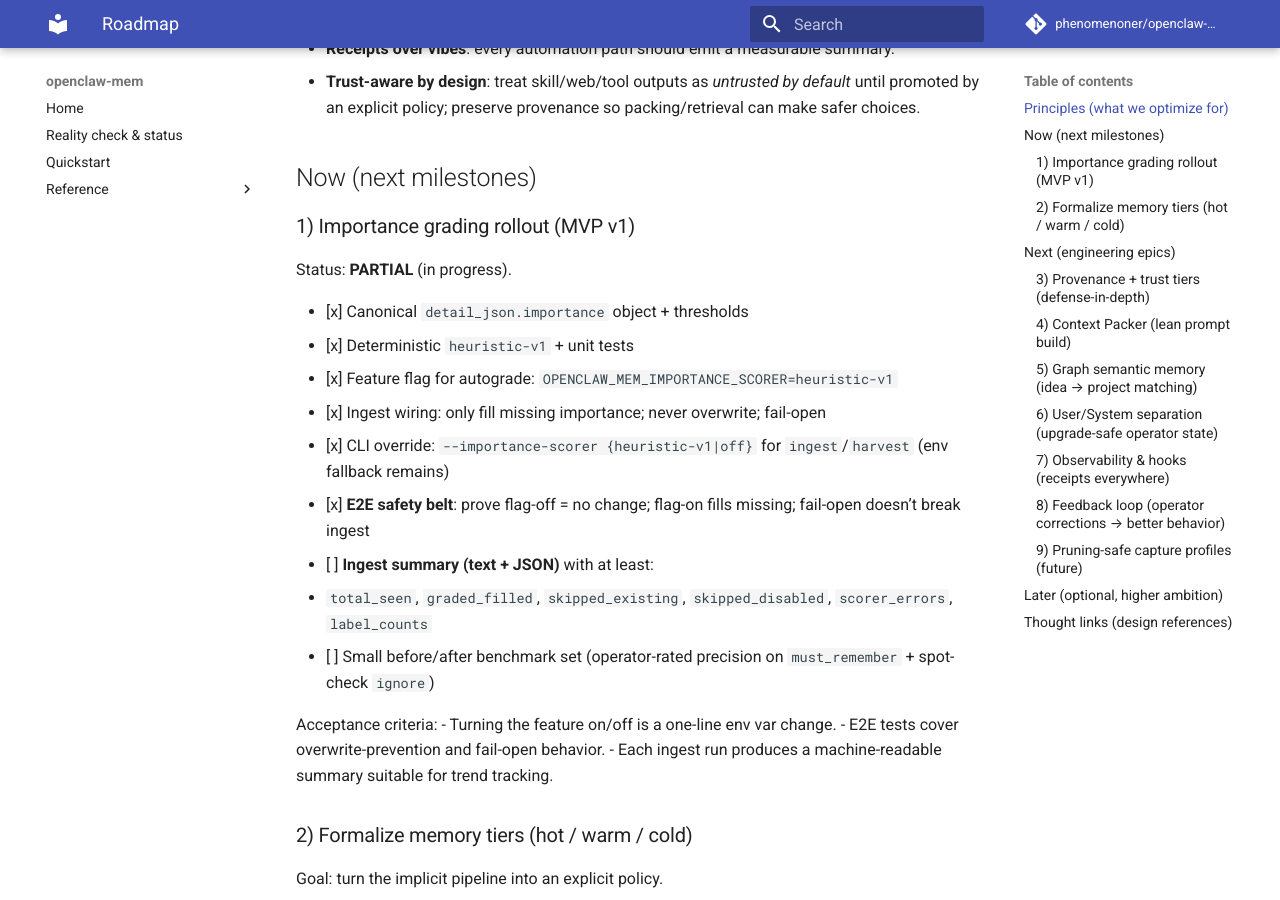
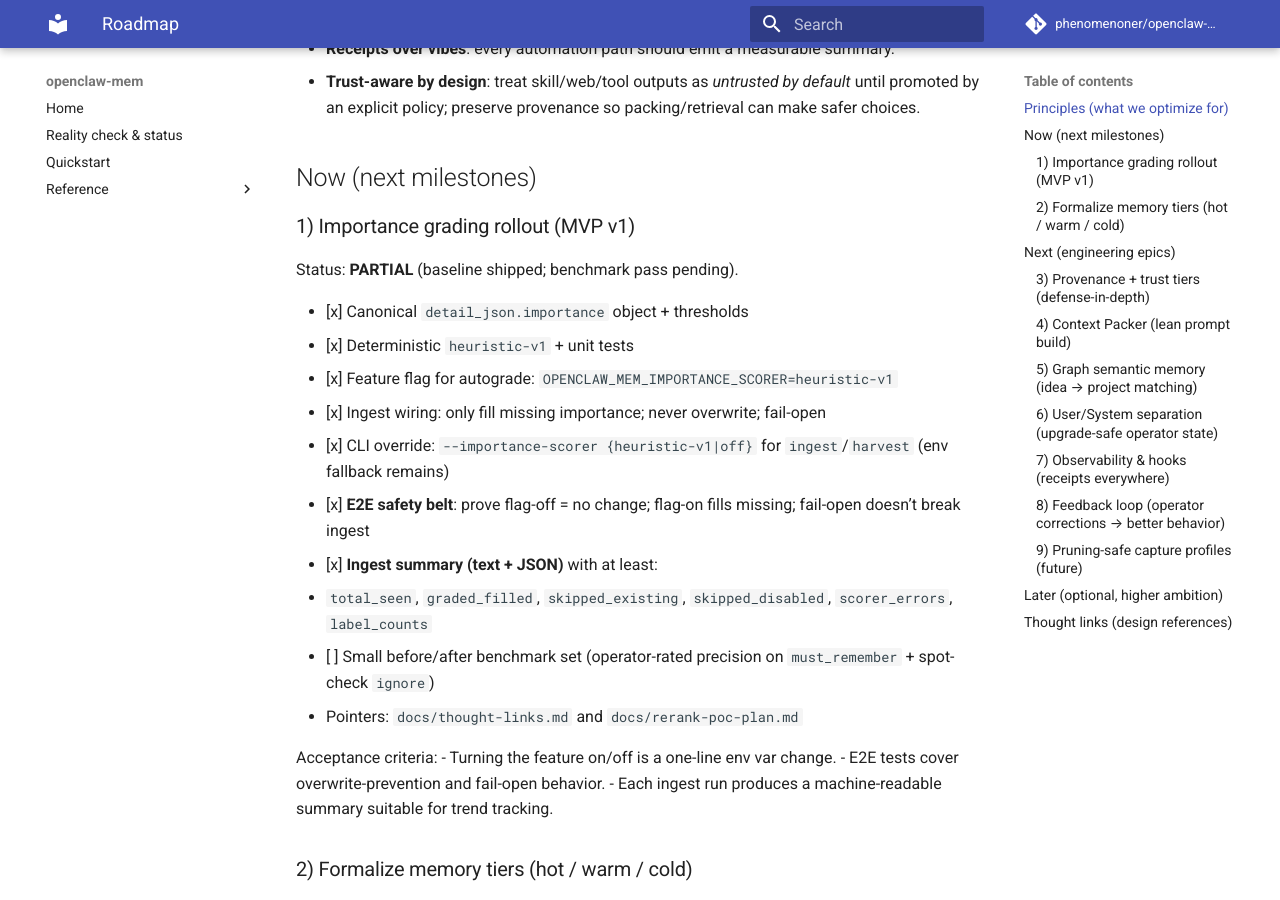
Before and after one commit to phenomenoner/openclaw-mem, an MkDocs documentation site: the page built from docs/roadmap.md, in a window 1280 px wide and 900 px high, scrolled down 555 px. Built offline with MkDocs 1.6.1 and Material for MkDocs 9.7.7, drawn with Linux system fonts in a browser that asks for light colours; comment, search, counter and statistics services are not loaded.

Commit message:
docs: groom first-stable release notes and roadmap alignment

```diff
--- a/docs/roadmap.md
+++ b/docs/roadmap.md
@@ -19,7 +19,7 @@ Status tags used here: **DONE / PARTIAL / ROADMAP**.
 
 ### 1) Importance grading rollout (MVP v1)
 
-Status: **PARTIAL** (in progress).
+Status: **PARTIAL** (baseline shipped; benchmark pass pending).
 
 - [x] Canonical `detail_json.importance` object + thresholds
 - [x] Deterministic `heuristic-v1` + unit tests
@@ -27,9 +27,10 @@ Status: **PARTIAL** (in progress).
 - [x] Ingest wiring: only fill missing importance; never overwrite; fail-open
 - [x] CLI override: `--importance-scorer {heuristic-v1|off}` for `ingest`/`harvest` (env fallback remains)
 - [x] **E2E safety belt**: prove flag-off = no change; flag-on fills missing; fail-open doesn’t break ingest
-- [ ] **Ingest summary (text + JSON)** with at least:
+- [x] **Ingest summary (text + JSON)** with at least:
   - `total_seen`, `graded_filled`, `skipped_existing`, `skipped_disabled`, `scorer_errors`, `label_counts`
 - [ ] Small before/after benchmark set (operator-rated precision on `must_remember` + spot-check `ignore`)
+  - Pointers: `docs/thought-links.md` and `docs/rerank-poc-plan.md`
 
 Acceptance criteria:
 - Turning the feature on/off is a one-line env var change.
```
Also changed, not shown: CHANGELOG.md (+5 -0 lines), README.md (+13 -2 lines), docs/index.md (+1 -0 lines).
